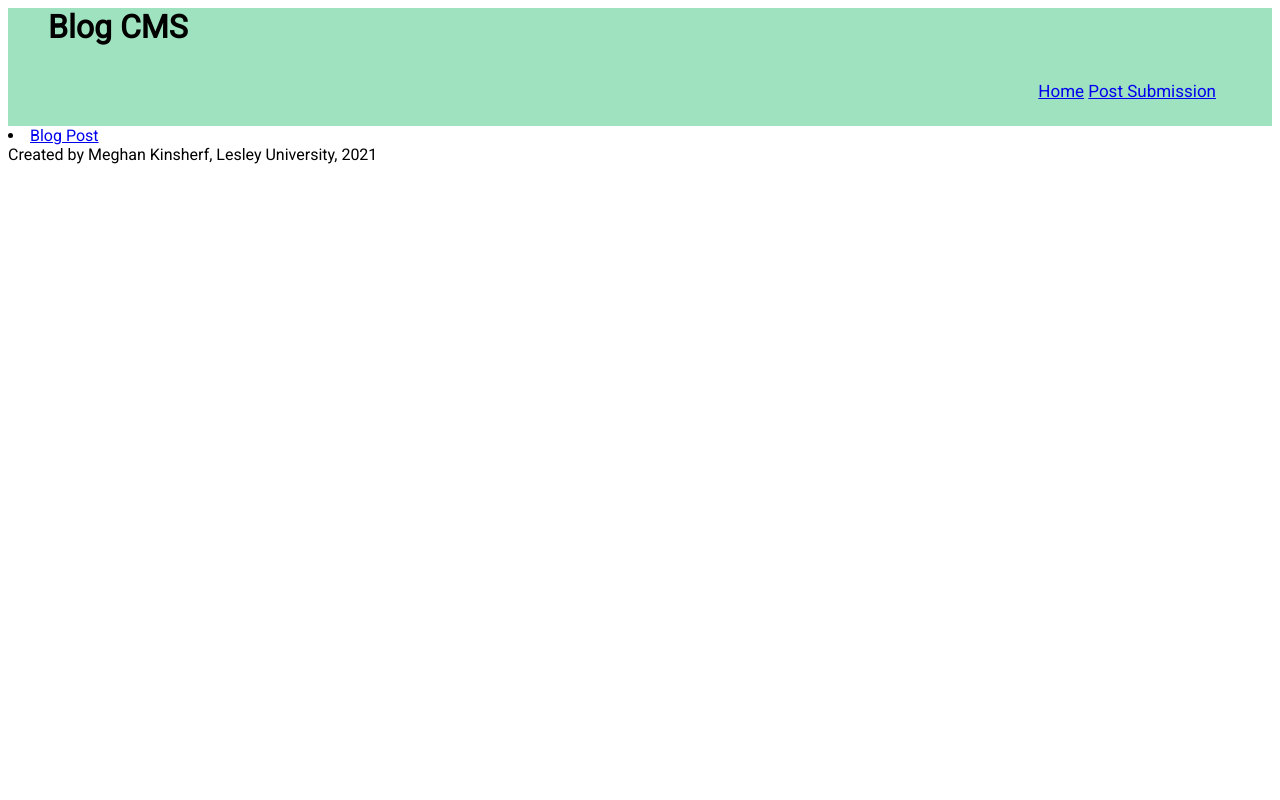
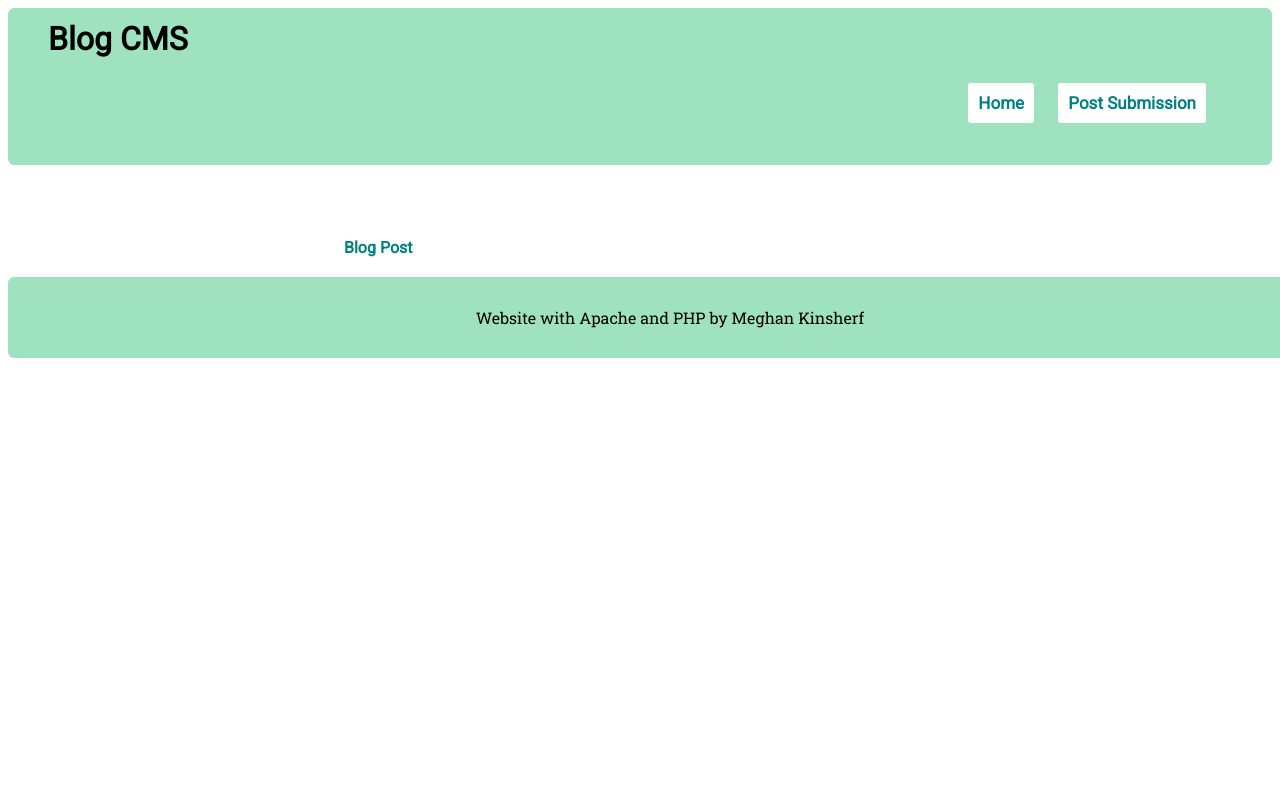
Before and after one commit to kinsherf/blog-cms, a PHP site: page / in a window 1280 px wide; the page is wider, and only the part inside the window is pictured. Run offline with PHP 8.4, Linux system fonts and the light colour scheme.

Commit message:
added css to index.html page

```diff
--- a/format.css
+++ b/format.css
@@ -1,5 +1,5 @@
 body {
-    background-color: #fffff;
+    background-color: #ffffff;
     font-family: "roboto", "arial", "sans-serif";
     color: black;
 }
@@ -8,11 +8,13 @@ body {
     background-color: #9fe2bf;
     text-align: left;
     width: 100%;
-    height: 15%;
+    height: 20%;
+    border-radius: 6px;
 }
 
 h1{
     margin-left: 40px;
+    padding-top: 12px;
 }
 
 nav{
@@ -24,3 +26,25 @@ nav{
     font-size: 17px;
     margin-right: 40px;
 }
+
+a:link{text-decoration: none; color: #008080; font-weight: bold; margin: 10px; background: #ffffff; padding: 10px; border-radius: 3px; }
+a:visited{text-decoration: none; color: #008080; font-weight: bold; margin: 10px; background: #ffffff; padding: 10px; border-radius: 3px; }
+a:active{text-decoration: none; color: #008080; font-weight: bold; margin: 10px; background: #ffffff; padding: 10px; border-radius: 3px; }
+a:hover{text-decoration: none; color: #000000; font-weight: bold; margin: 10px; background: #ffffff; padding: 10px; border-radius: 3px; }
+
+ul {
+    list-style-type: none;
+    margin-left: 25%;
+    padding: 0;
+    text-align: left;
+  }
+
+footer {
+    background-color: #9fe2bf;
+    text-align: center;
+    padding: 30px;
+    width: 100%;
+    margin-top: 20px;
+    border-radius: 6px;
+    font-family: 'Roboto Slab', serif;
+}
--- a/index.html
+++ b/index.html
@@ -7,7 +7,10 @@
         <link rel="preconnect" href="https://fonts.googleapis.com">
 <link rel="preconnect" href="https://fonts.gstatic.com" crossorigin>
 <link href="https://fonts.googleapis.com/css2?family=Roboto&display=swap" rel="stylesheet">
-    </head>
+<link rel="preconnect" href="https://fonts.googleapis.com">
+<link rel="preconnect" href="https://fonts.gstatic.com" crossorigin>
+<link href="https://fonts.googleapis.com/css2?family=Roboto+Slab&display=swap" rel="stylesheet">
+</head>
     <body>
         <div id="header">
         <header>
@@ -19,10 +22,13 @@
         </nav>
     </div><!--close for header-->
         <main>
+            <br><br><br>
+            <ul>
             <li><a href="post.html">Blog Post</a></li>
+        </ul>
         </main>
         <footer>
-            Created by Meghan Kinsherf, Lesley University, 2021
+            Website with Apache and PHP by Meghan Kinsherf
         </footer>
     </body>
 </html>
```
Also changed, not shown: post-submission.html (+5 -2 lines), post.html (+5 -2 lines).
